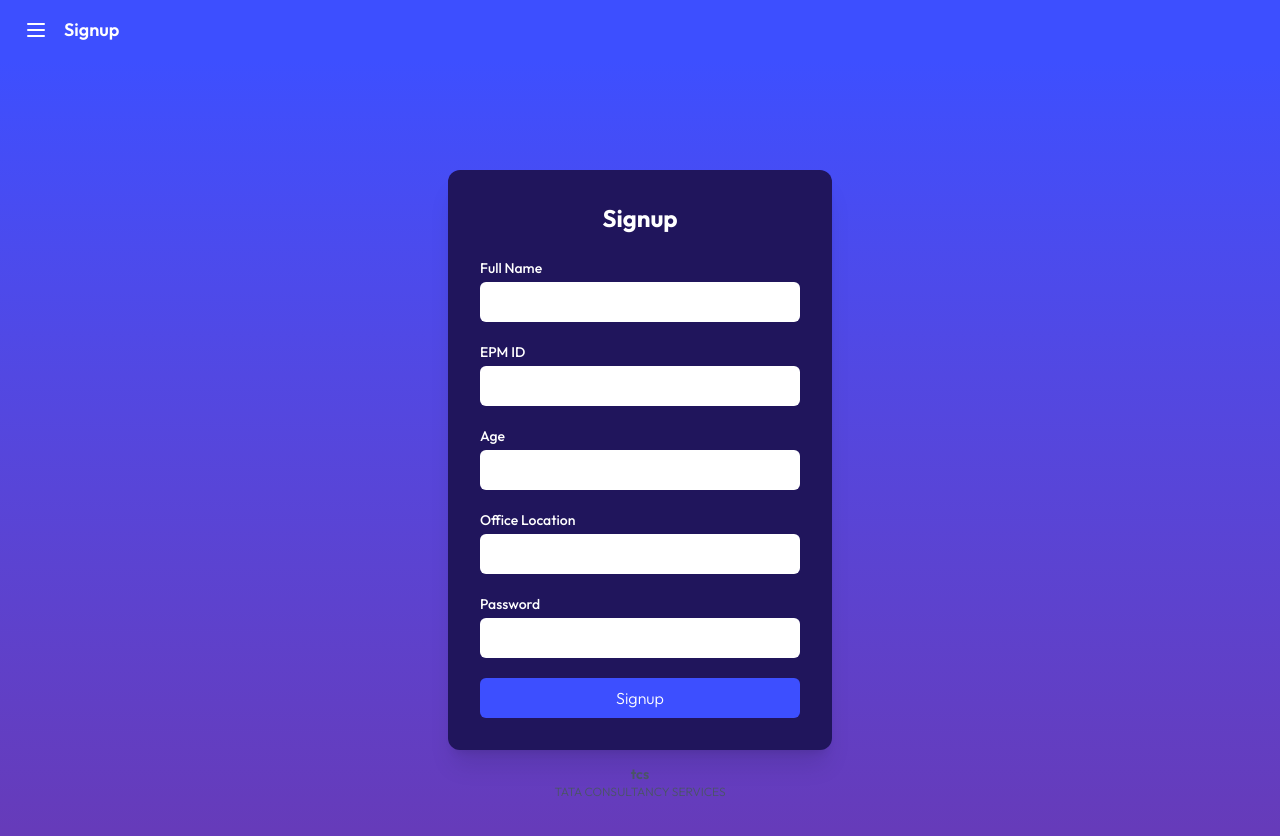
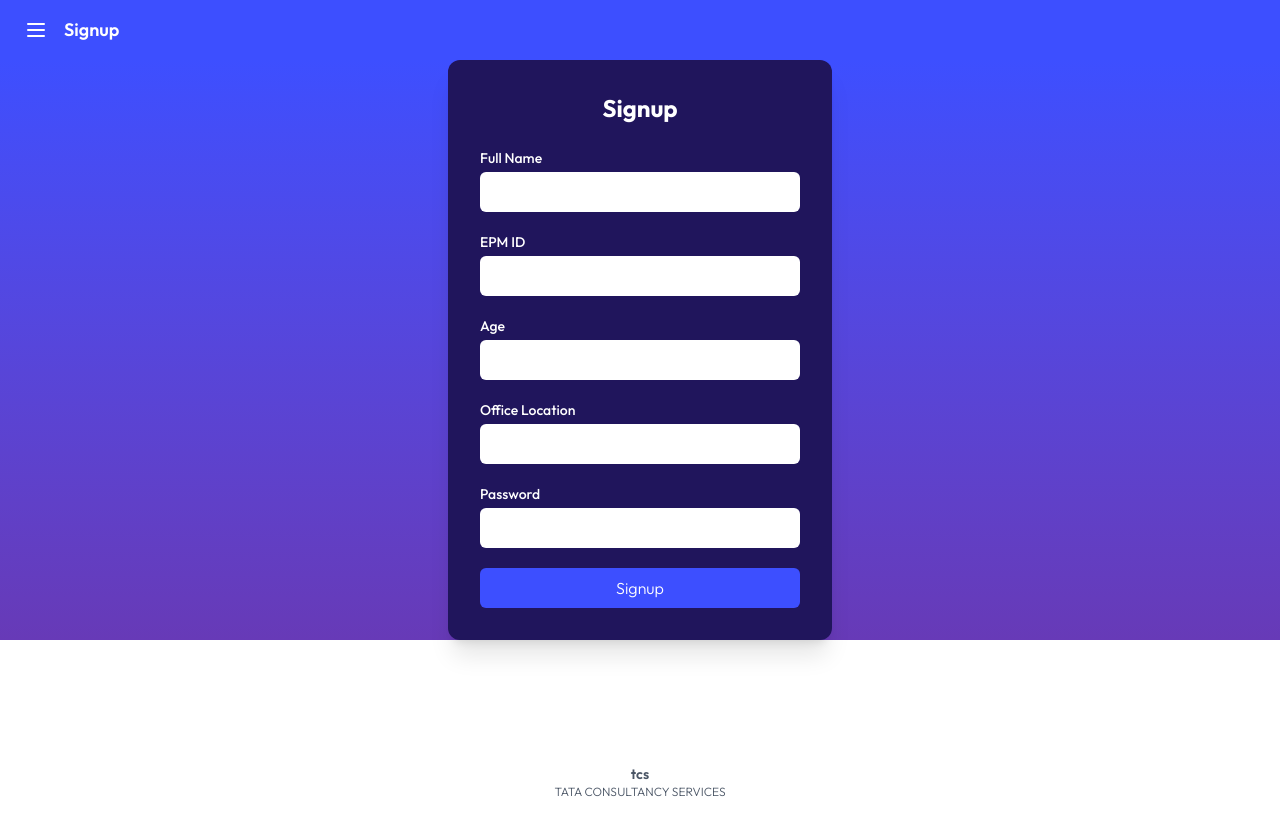
Before and after one commit to Ashish-onGit/ETMS, a React (Vite) app: page /signup in a window 1280 px wide. Shown: the top 836 px of the page. After the commit the page ends 800 px from the top, so only its background shows below. Built offline with nearby package versions, Linux system fonts and the light colour scheme.

Commit message:
upated singup up

```diff
--- a/src/Pages/SignupPage.jsx
+++ b/src/Pages/SignupPage.jsx
@@ -59,7 +59,7 @@ const SignupPage = () => {
   };
 
   return (
-    <div className="flex items-center justify-center bg-gradient-to-b from-[#3d4fff] to-[#673ab7] text-white px-4 min-h-screen">
+    <div className="flex items-center justify-center bg-gradient-to-b from-[#3d4fff] to-[#673ab7] text-white px-4 ">
       <form
         onSubmit={handleSubmit}
         className="bg-[#20155c] p-8 rounded-xl shadow-xl w-full max-w-sm space-y-5"
```
